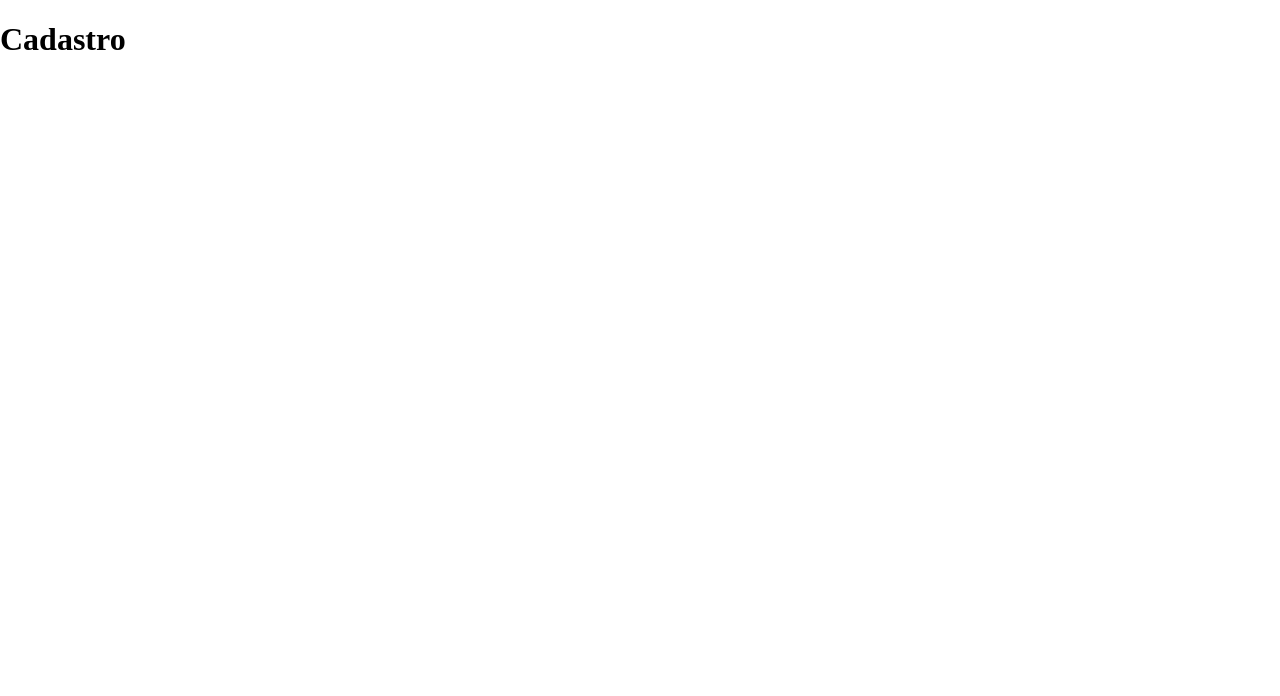
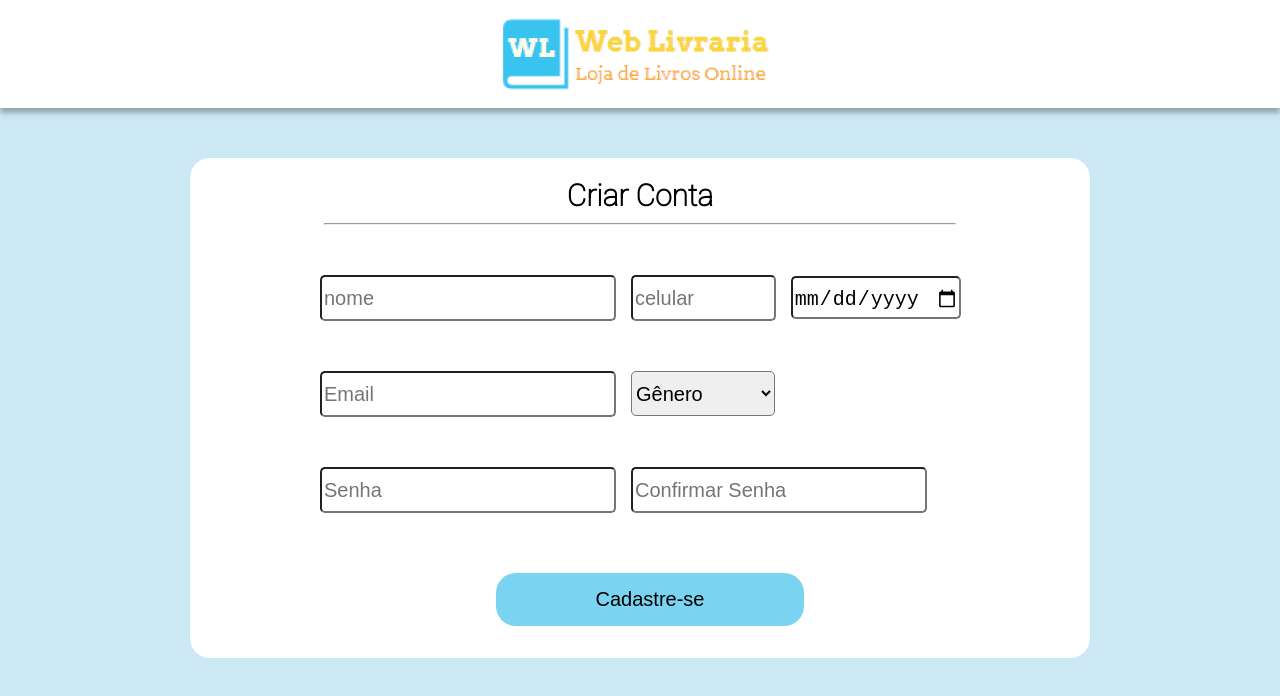
Before and after one commit to DanielZanad/webLivraria, a Vue app in the folder frontend/web-livraria/: page /register in a window 1280 px wide. Shown: the top 696 px of the page. Built offline with nearby package versions, Linux system fonts and the light colour scheme; no server answers.

Commit message:
Criando tela de login e cadastro

```diff
--- a/frontend/web-livraria/src/App.vue
+++ b/frontend/web-livraria/src/App.vue
@@ -1,7 +1,13 @@
 <template>
   <router-view/>
 </template>
-
+<script>
+export default {
+  created(){
+    this.$store.dispatch('requestAllProducts');
+  }
+}
+</script>
 <style>
 body{
   margin: 0px;
--- a/frontend/web-livraria/src/components/CardProduct.vue
+++ b/frontend/web-livraria/src/components/CardProduct.vue
@@ -7,7 +7,6 @@
       :alt="getAltImg(product.name)"
     />
     <p id="product-name">{{ product.name }}</p>
-    <br />
     <p id="product-price">R$: {{ product.price }}</p>
     <div id="card-buttons">
       <button id="button-info" class="card-button">Sinopse</button>
@@ -34,20 +33,21 @@ export default {
 </script>
 
 <style scoped>
+@import url('https://fonts.googleapis.com/css2?family=Roboto:wght@100&display=swap');
 div.card-product {
   display: inline-block;
   border-style: solid;
   border-color: #7ad3f0;
   border-radius: 5px;
   box-shadow: 7px 5px 5px rgb(0, 0, 0, 0.2);
-  width: 280px;
-  height: 370px;
-  margin: 30px 2px 2px 75px;
+  width: 250px;
+  height: 360px;
+  margin: 30px 2px 2px 66px;
 }
 div.card-product > p {
   font-family: Roboto;
   font-style: normal;
-  margin: 15px 0px 0px 30px;
+  margin: 0px 0px 0px 30px;
 }
 p#product-name {
   font-weight: bolder;
@@ -55,12 +55,12 @@ p#product-name {
 img.img-product {
   height: 69%;
   width: 75%;
-  margin: 15px 0px 10px 35px;
+  margin: 15px 0px 5px 32px;
 }
 
 .card-button {
   padding: 2px 10px 2px 10px;
-  margin: 15px 0px 0px 43px;
+  margin: 8px 0px 0px 35px;
   border-style: solid;
   border-color: #7ad3f0;
   cursor: pointer;
--- a/frontend/web-livraria/src/components/Discounts.vue
+++ b/frontend/web-livraria/src/components/Discounts.vue
@@ -17,7 +17,7 @@
 export default {};
 </script>
 
-<style>
+<style scoped>
 @import url('https://fonts.googleapis.com/css2?family=Roboto:wght@100&display=swap');
 
 #container {
--- a/frontend/web-livraria/src/components/Header.vue
+++ b/frontend/web-livraria/src/components/Header.vue
@@ -44,7 +44,7 @@
 export default {};
 </script>
 
-<style>
+<style scoped>
 @import url("https://fonts.googleapis.com/css2?family=Montserrat:wght@100&display=swap");
 img#logo {
   height: 85px;
--- a/frontend/web-livraria/src/components/Nav.vue
+++ b/frontend/web-livraria/src/components/Nav.vue
@@ -16,7 +16,7 @@
 export default {};
 </script>
 
-<style>
+<style scoped>
 div#nav-container {
   background: #7ad3f0;
   height: 70px;
--- a/frontend/web-livraria/src/views/Home.vue
+++ b/frontend/web-livraria/src/views/Home.vue
@@ -27,7 +27,10 @@ export default {
   },
   components: { Header, NavBar, Discount, DiscountFilter,CardProduct },
   created() {
-    this.$store.dispatch('requestAllProducts');
+
+
+    document.body.style.backgroundColor = "white"
+
   },
   computed:{
     productComputed(){
--- a/frontend/web-livraria/src/views/Login.vue
+++ b/frontend/web-livraria/src/views/Login.vue
@@ -1,15 +1,82 @@
 <template>
+  <router-link to="/">
+    <div id="web-livraria-logo">
+      <img src="../assets/WebLivrariaLogo_1.png" alt="" />
+    </div>
+  </router-link>
   <div id="login">
-      <h1>login</h1>
+    <h1>Login</h1>
+    <hr />
+    <form action="" id="login-form">
+      <div class="form-rows">
+      <input type="text" placeholder="email" id="email" />
+    </div>
+    <div class="form-rows">
+      <input type="text" placeholder="Senha" id="password"/>
+    </div>
+    <button id="btn-login">Entar</button>
+
+    </form>
+
   </div>
 </template>
 
 <script>
 export default {
-    name: 'login'
-}
+  name: "login",
+  created(){
+    document.body.style.backgroundColor = "#CCE9F3"
+  }
+};
 </script>
 
-<style>
+<style scoped>
+div#web-livraria-logo {
+  width: 100%;
+  text-align: center;
+  box-shadow: 0px 5px 5px rgba(0, 0, 0, 0.288);
+  background-color: white;
+}
+h1 {
+  padding-top: 20px;
+  font-family: Roboto;
+}
+hr {
+  width: 70%;
+  margin-bottom: 30px;
+}
+div#login {
+  margin: auto;
+  text-align: center;
+  margin-top: 50px;
+  background-color: rgb(255, 255, 255);
+  width: 900px;
+  height: 500px;
+  border-radius: 20px;
+  font-family: Roboto;
+
+}
+div.form-rows{
+  margin: 20px;
+}
+form input[id='email'],
+form input[id='password']{
+  height: 40px;
+  font-size: 20px;
+  width: 40%;
+}
+button#btn-login{
+  margin-top: 100px;
+  padding: 15px 100px 15px 100px;
+  border-radius: 20px;
+  border: 0;
+  background-color: #7ad3f0;
+  color: black;
+  cursor: pointer;
+  font-size: 20px;
+}
+
+
+
 
 </style>
--- a/frontend/web-livraria/src/views/Register.vue
+++ b/frontend/web-livraria/src/views/Register.vue
@@ -1,15 +1,127 @@
 <template>
+  <router-link to="/">
+    <div id="web-livraria-logo">
+      <img src="../assets/WebLivrariaLogo_1.png" alt="" />
+    </div>
+  </router-link>
   <div id="register">
-      <h1>Cadastro</h1>
+    <h1>Criar Conta</h1>
+    <hr />
+    <form action="" id="register-form">
+      <div id="form-row1" class="form-rows">
+        <input type="text" placeholder="nome" id="name" />
+        <input type="text" placeholder="celular" id="cel" />
+        <input type="date" placeholder="__/__/__" id="birth" />
+      </div>
+      <div id="form-row2" class="form-rows">
+        <input type="text" placeholder="Email" id="email" />
+        <select name="gender" id="gender">
+          <option value="Gênero" disabled selected>Gênero</option>
+          <option value="Masculino">Masculino</option>
+          <option value="Feminino">Feminino</option>
+          <option value="Outros">Outros</option>
+        </select>
+      </div>
+      <div id="form-row3" class="form-rows">
+        <input type="text" placeholder="Senha" id="password" />
+        <input type="text" placeholder="Confirmar Senha" id="conf-password" />
+      </div>
+      <div id="btn-register-div">
+        <button id="btn-register">Cadastre-se</button>
+      </div>
+    </form>
   </div>
 </template>
 
 <script>
 export default {
-    name: 'register'
-}
+  name: "register",
+  created(){
+    document.body.style.backgroundColor = "#CCE9F3"
+  }
+};
 </script>
 
-<style>
+<style scoped>
+@import url("https://fonts.googleapis.com/css2?family=Roboto:wght@100&display=swap");
+*{
+  font-size: 20px;
+}
+div#web-livraria-logo {
+  width: 100%;
+  text-align: center;
+  box-shadow: 0px 5px 5px rgba(0, 0, 0, 0.288);
+  background-color: white;
+}
+h1 {
+  padding-top: 20px;
+  margin: 10px;
+  font-size: 1.5em;
+  font-family: Roboto;
+}
+div#register {
+  margin: auto;
+  text-align: center;
+  margin-top: 50px;
+  background-color: white;
+  width: 900px;
+  height: 500px;
+  border-radius: 20px;
+}
+form#register-form {
+  text-align: left;
+  margin-left: 80px;
+}
+.form-rows {
+  margin: 50px;
+  font-family: Roboto;
 
+}
+
+form input[id="name"],
+form input[id="email"],
+form input[id="password"],
+form input[id="conf-password"] {
+  font-size: 20px;
+  width: 40%;
+  height: 40px;
+  margin-right: 15px;
+  border-radius: 5px;
+}
+form input[id="birth"] {
+  font-size: 20px;
+  width: 23%;
+  height: 35px;
+  margin-left: 15px;
+  padding-top: 4px;
+  border-radius: 5px;
+}
+form input[id="cel"] {
+  font-size: 20px;
+  width: 19%;
+  height: 40px;
+  border-radius: 5px;
+}
+select#gender {
+  width: 20%;
+  height: 45px;
+  border-radius: 5px;
+}
+div#btn-register-div {
+  text-align: center;
+}
+button {
+  margin-top: 10px;
+  margin-right: 60px;
+  padding: 15px 100px 15px 100px;
+  border-radius: 20px;
+  border: 0;
+
+  background-color: #7ad3f0;
+  color: black;
+  cursor: pointer;
+}
+hr {
+  width: 70%;
+}
 </style>
```
